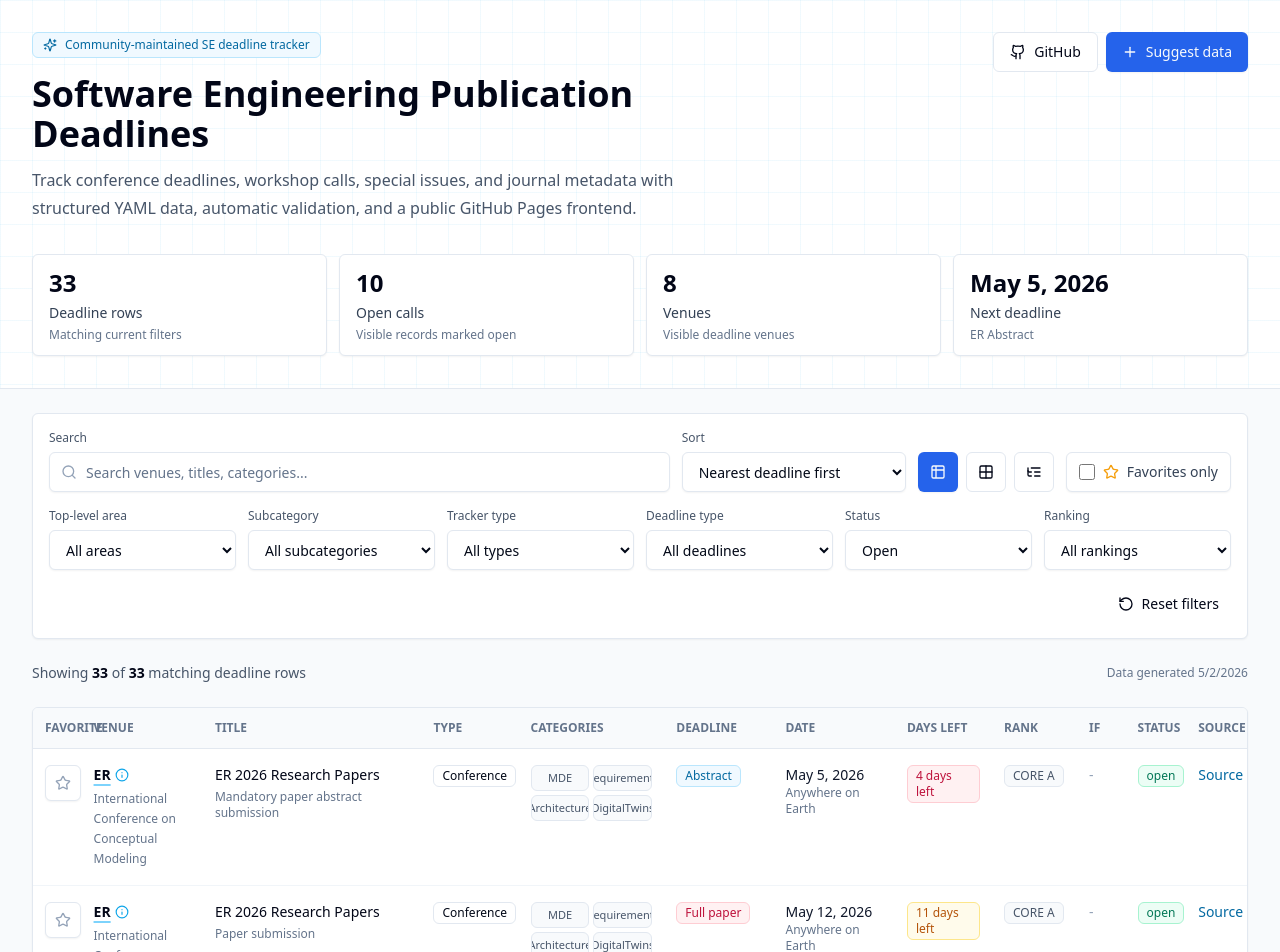
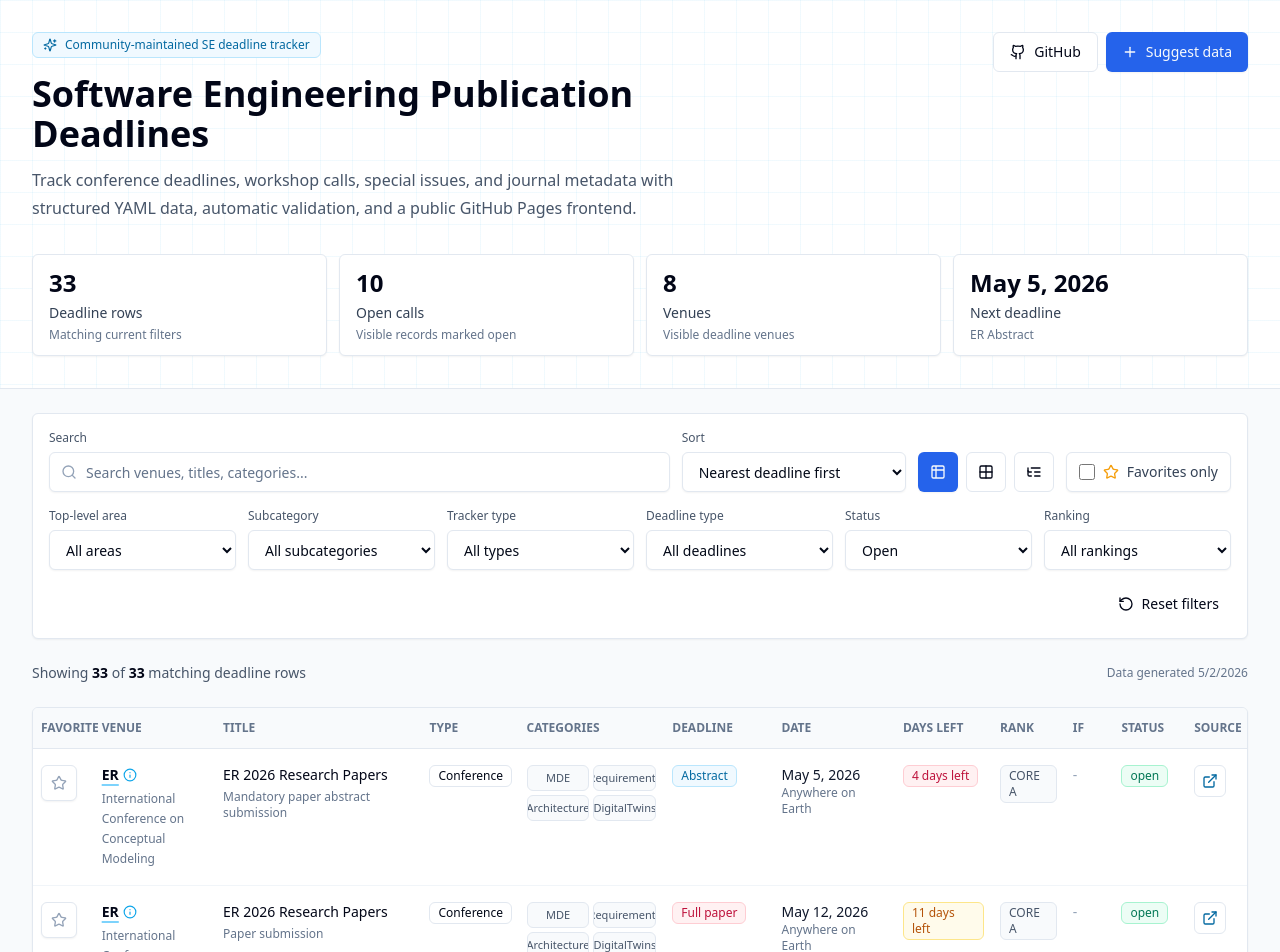
Before and after one commit to Aries-Fu/se-publication-deadlines, a React (Vite) app: page / in a window 1280 px wide. Shown: the top 952 px of the page. Built offline with nearby package versions, Linux system fonts and the light colour scheme.

Commit message:
Refine deadline listing layout

```diff
--- a/src/App.tsx
+++ b/src/App.tsx
@@ -29,7 +29,7 @@ const suggestDataUrl = `${repoUrl}/issues/new/choose`;
 const favoritesStorageKey = "se-publication-deadlines:favorites";
 const infinitePageSize = 25;
 const pageShellClass =
-  "mx-auto flex w-full max-w-[1500px] flex-col px-4 sm:px-6 lg:px-8";
+  "mx-auto flex w-full max-w-7xl flex-col px-4 sm:px-6 lg:px-8";
 
 const initialFilters: FiltersState = {
   search: "",
--- a/src/components/DeadlineTable.tsx
+++ b/src/components/DeadlineTable.tsx
@@ -183,10 +183,11 @@ const columns: Array<ColumnDef<DeadlineRow>> = [
         href={row.original.source.url}
         target="_blank"
         rel="noreferrer"
-        className="inline-flex items-center gap-1 text-sm font-medium text-sky-700 hover:text-sky-900"
+        className="inline-flex h-8 w-8 items-center justify-center rounded-md border border-slate-200 bg-white text-sky-700 transition hover:border-sky-200 hover:bg-sky-50 hover:text-sky-900"
+        title="Open source"
+        aria-label={`Open source for ${row.original.title}`}
       >
-        Source
-        <ExternalLink className="h-3.5 w-3.5" />
+        <ExternalLink className="h-4 w-4 shrink-0" aria-hidden="true" />
       </a>
     ),
   },
@@ -218,24 +219,24 @@ export function DeadlineTable({
       <div>
         <table className="w-full table-fixed border-collapse text-left text-sm">
           <colgroup>
-            <col className="w-[4%]" />
+            <col className="w-[5%]" />
             <col className="w-[10%]" />
-            <col className="w-[18%]" />
+            <col className="w-[17%]" />
             <col className="w-[8%]" />
             <col className="w-[12%]" />
             <col className="w-[9%]" />
             <col className="w-[10%]" />
             <col className="w-[8%]" />
-            <col className="w-[7%]" />
+            <col className="w-[6%]" />
             <col className="w-[4%]" />
-            <col className="w-[5%]" />
+            <col className="w-[6%]" />
             <col className="w-[5%]" />
           </colgroup>
           <thead className="bg-slate-50 text-xs uppercase tracking-normal text-slate-500">
             {table.getHeaderGroups().map((headerGroup) => (
               <tr key={headerGroup.id}>
                 {headerGroup.headers.map((header) => (
-                  <th key={header.id} className="border-b border-slate-200 px-3 py-3 font-semibold">
+                  <th key={header.id} className="border-b border-slate-200 px-2 py-3 font-semibold">
                     {header.isPlaceholder
                       ? null
                       : flexRender(header.column.columnDef.header, header.getContext())}
@@ -248,7 +249,7 @@ export function DeadlineTable({
             {table.getRowModel().rows.map((row) => (
               <tr key={row.id} className="border-b border-slate-100 transition hover:bg-sky-50/50">
                 {row.getVisibleCells().map((cell) => (
-                  <td key={cell.id} className="break-words align-top px-3 py-4">
+                  <td key={cell.id} className="break-words align-top px-2 py-4">
                     {flexRender(cell.column.columnDef.cell, cell.getContext())}
                   </td>
                 ))}
--- a/src/components/JournalList.tsx
+++ b/src/components/JournalList.tsx
@@ -139,10 +139,11 @@ export function JournalList({
                         href={venue.website}
                         target="_blank"
                         rel="noreferrer"
-                        className="inline-flex items-center gap-1 font-medium text-sky-700 hover:text-sky-900"
+                        className="inline-flex h-8 w-8 items-center justify-center rounded-md border border-slate-200 bg-white text-sky-700 transition hover:border-sky-200 hover:bg-sky-50 hover:text-sky-900"
+                        title={`Open ${venue.shortName} website`}
+                        aria-label={`Open ${venue.shortName} website`}
                       >
-                        Website
-                        <ExternalLink className="h-3.5 w-3.5" aria-hidden="true" />
+                        <ExternalLink className="h-4 w-4 shrink-0" aria-hidden="true" />
                       </a>
                     ) : (
                       <span className="text-slate-400">N/A</span>
```
